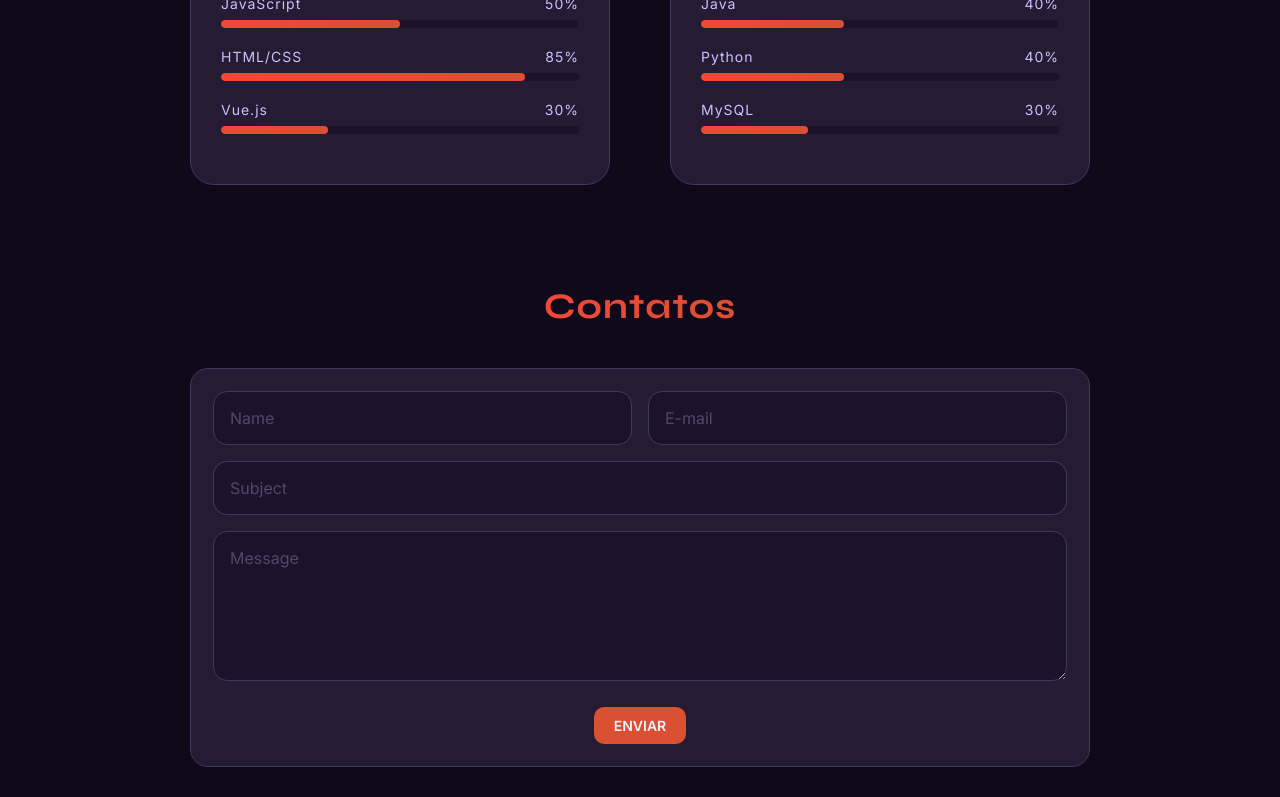
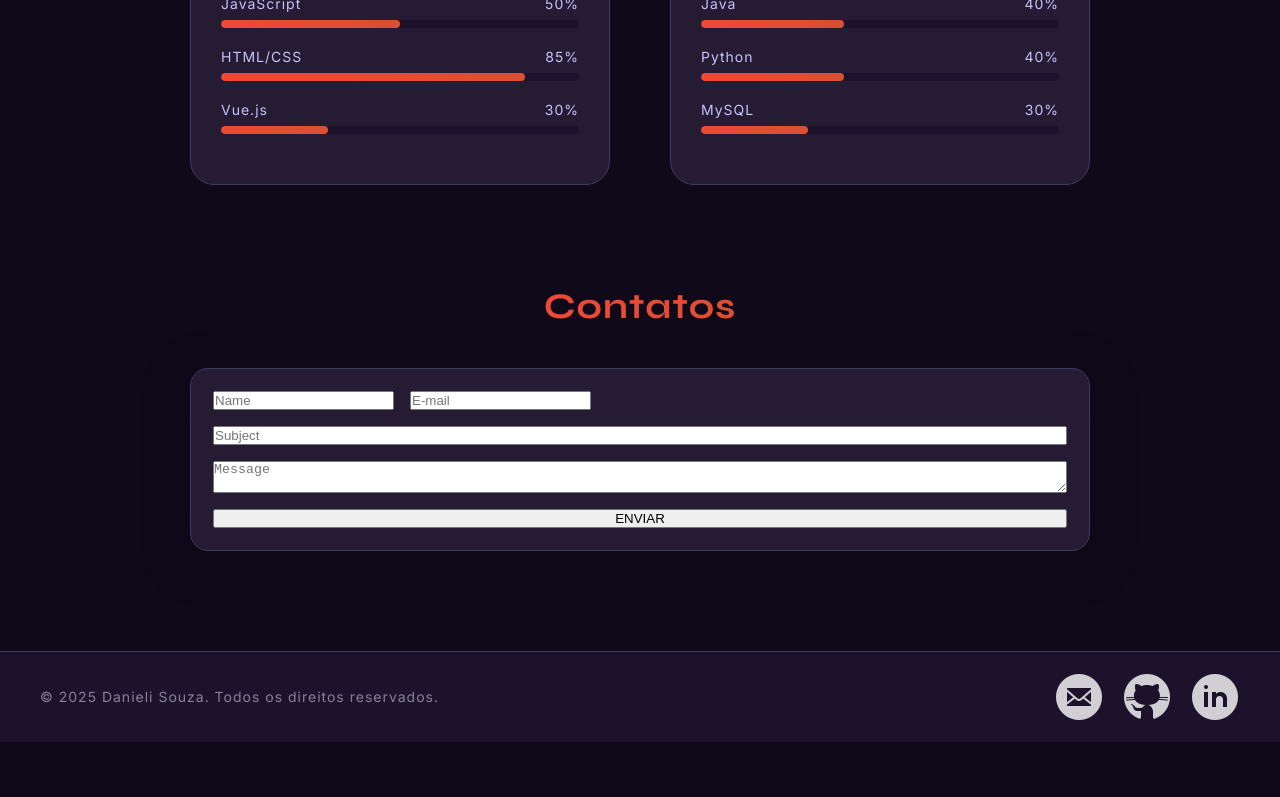
Before and after one commit to daniscreides/portfolio, a React (Vite) app: page / in a window 1280 px wide. Shown: the part 2000-2797 px from the top of the page. After the commit the page ends 2742 px from the top, so only its background shows below. Built offline with nearby package versions, Linux system fonts and the light colour scheme.

Commit message:
corrigindo  envio duplicado do email

```diff
--- a/src/components/Contact.jsx
+++ b/src/components/Contact.jsx
@@ -7,13 +7,14 @@ export default function Contact() {
   const [loading, setLoading] = useState(false);
 
   const form = useRef();
+  const isSending = useRef(false); // 🔒 trava real
 
   const handleSubmit = async (e) => {
     e.preventDefault();
 
-    // impede múltiplos envios
-    if (loading) return;
+    if (isSending.current) return;
 
+    isSending.current = true;
     setLoading(true);
 
     try {
@@ -30,11 +31,13 @@ export default function Contact() {
       setTimeout(() => {
         setSent(false);
       }, 3000);
+
     } catch (error) {
       console.log(error);
       alert("Erro ao enviar mensagem");
     } finally {
       setLoading(false);
+      isSending.current = false;
     }
   };
 
@@ -44,51 +47,23 @@ export default function Contact() {
 
       <form ref={form} onSubmit={handleSubmit} className="contact-form">
         <div className="form-row">
-          <input
-            type="text"
-            name="name"
-            placeholder="Name"
-            required
-            className="contact-input"
-          />
-
-          <input
-            type="email"
-            name="email"
-            placeholder="E-mail"
-            required
-            className="contact-input"
-          />
+          <input type="text" name="name" placeholder="Name" required />
+          <input type="email" name="email" placeholder="E-mail" required />
         </div>
 
-        <input
-          type="text"
-          name="titulo"
-          placeholder="Subject"
-          required
-          className="contact-input full-width"
-        />
+        <input type="text" name="titulo" placeholder="Subject" required />
 
-        <textarea
-          name="message"
-          placeholder="Message"
-          required
-          className="contact-textarea full-width"
-        />
+        <textarea name="message" placeholder="Message" required />
 
-        <div className="form-row button-row">
-          <button
-            type="submit"
-            className="contact-button"
-            disabled={loading}
-          >
-            {loading
-              ? "Enviando..."
-              : sent
-              ? "Mensagem enviada ✓"
-              : "ENVIAR"}
-          </button>
-        </div>
+        <button
+          type="submit"
+          disabled={loading}
+          onClick={(e) => {
+            if (loading) e.preventDefault();
+          }}
+        >
+          {loading ? "Enviando..." : sent ? "Enviado ✓" : "ENVIAR"}
+        </button>
       </form>
     </section>
   );
```
